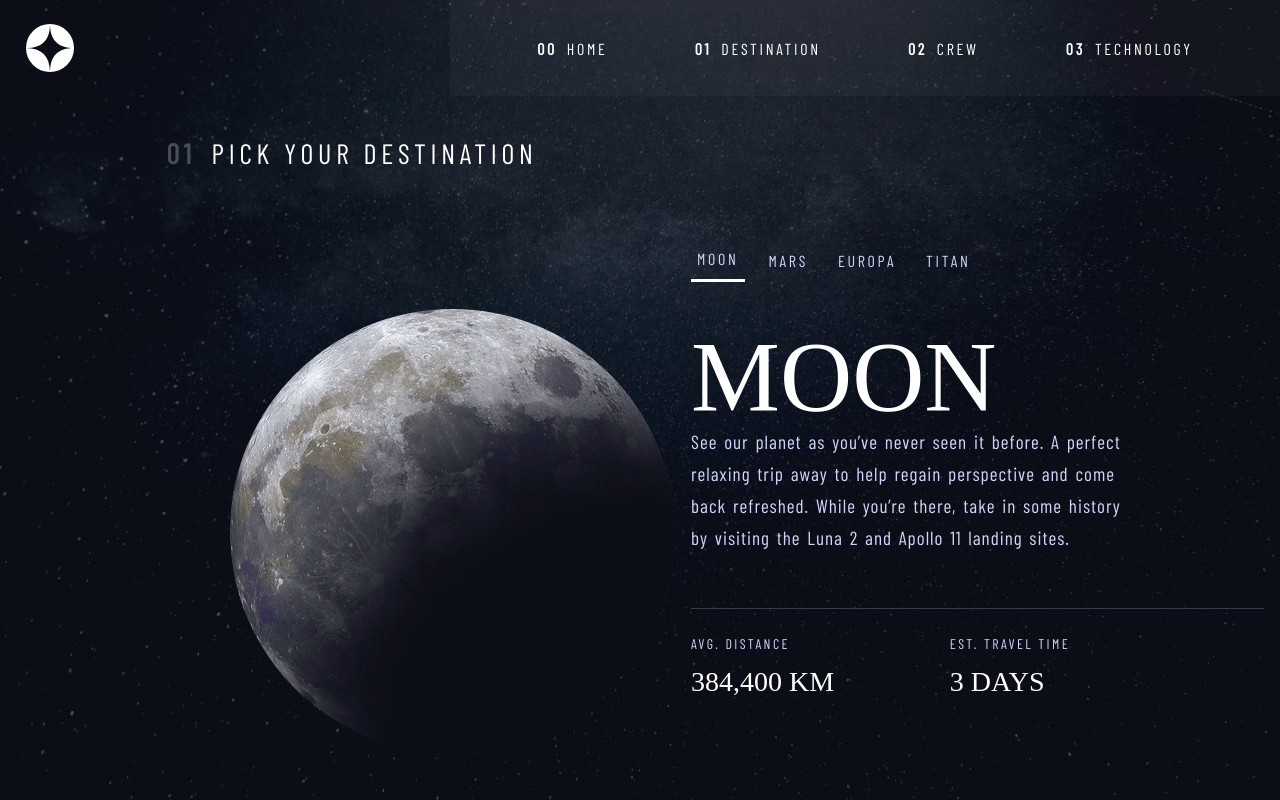
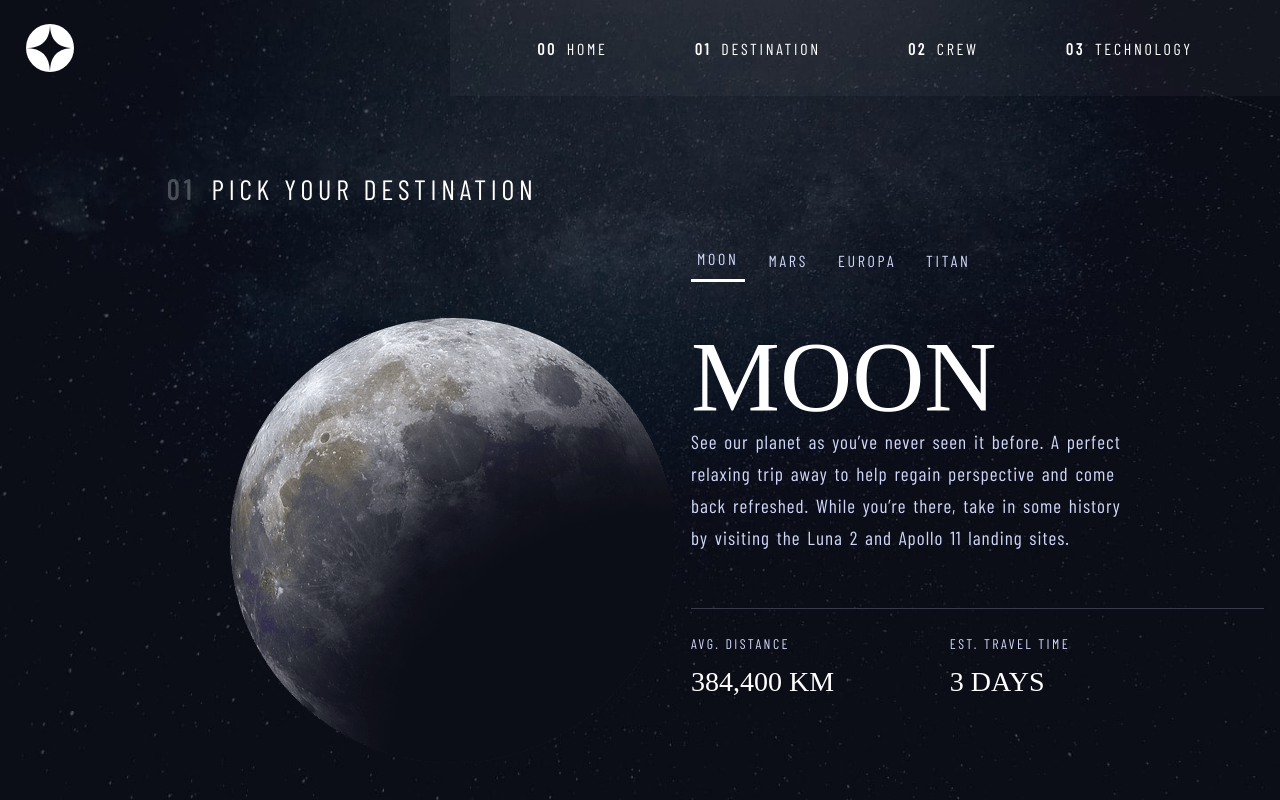
Before and after one commit to the-rabblerouser/SpaceTourism, a Next.js app: page /destination in a window 1280 px wide. Built offline with nearby package versions, Linux system fonts and the light colour scheme; a web font is replaced by a local one.

Commit message:
Updated destination subheading margin-top

```diff
--- a/components/DestinationPage/Destination.styled.ts
+++ b/components/DestinationPage/Destination.styled.ts
@@ -61,7 +61,7 @@ export const SubHeading = styled.h6`
 
 	@media (min-width: 1224px) {
 		grid-area: subheading;
-		margin: 40px 0 0 166.5px;
+		margin: 76px 0 0 166.5px;
 		font-family: Barlow Condensed;
 		font-size: 28px;
 		line-height: 34px;
```
